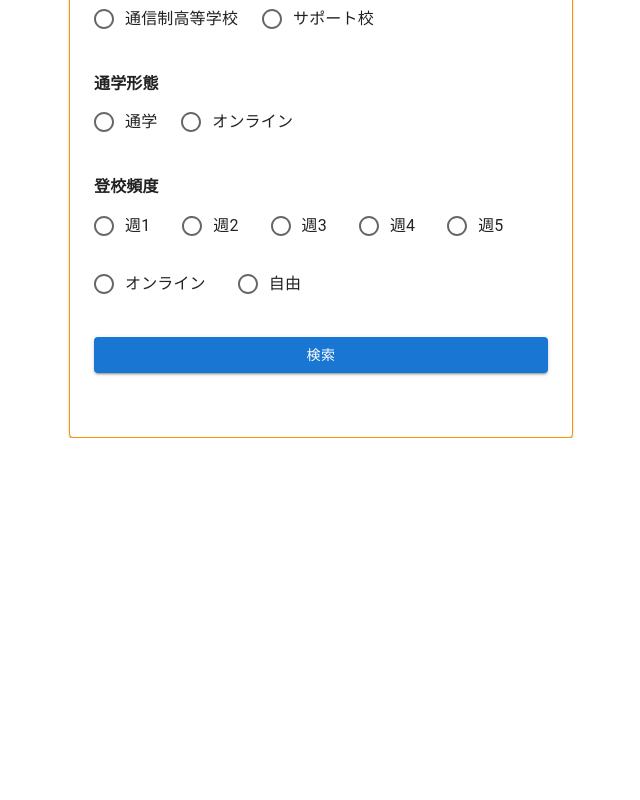
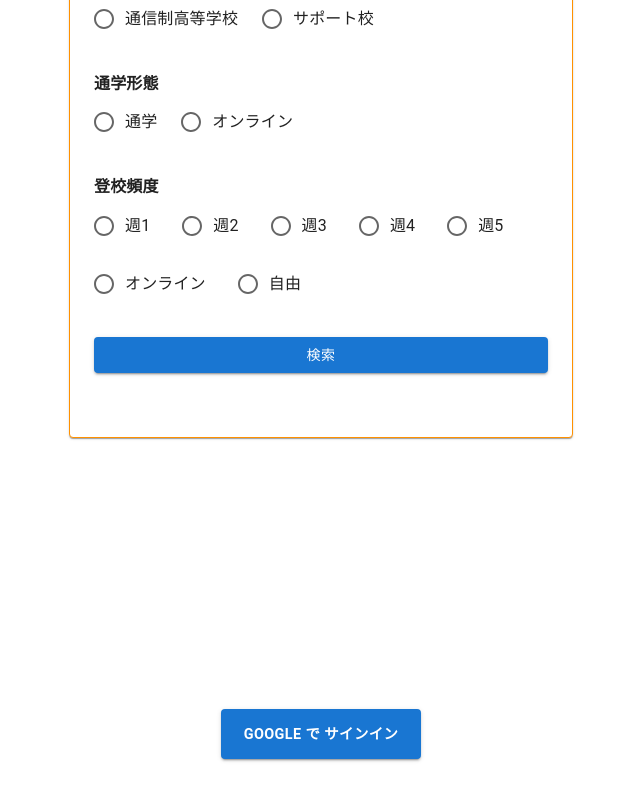
Before and after one commit to Sug1re/correspondence-app, a Next.js app: page / in a window 1280 px wide. Shown: the part 865-1665 px from the top of the page, without its empty margins (319-959 px from the left). Before the commit the page ends 1303 px from the top, so only its background shows below. Built offline with nearby package versions, Linux system fonts and the light colour scheme; no server answers; the database is empty.

Commit message:
ログイン機能あり

```diff
--- a/app/page.tsx
+++ b/app/page.tsx
@@ -17,7 +17,7 @@ export default async function Home() {
           }}
         >
           <Component.Form />
-          {/* <Component.Login /> */}
+          <Component.Login />
         </Box>
       </Container>
     </>
```
